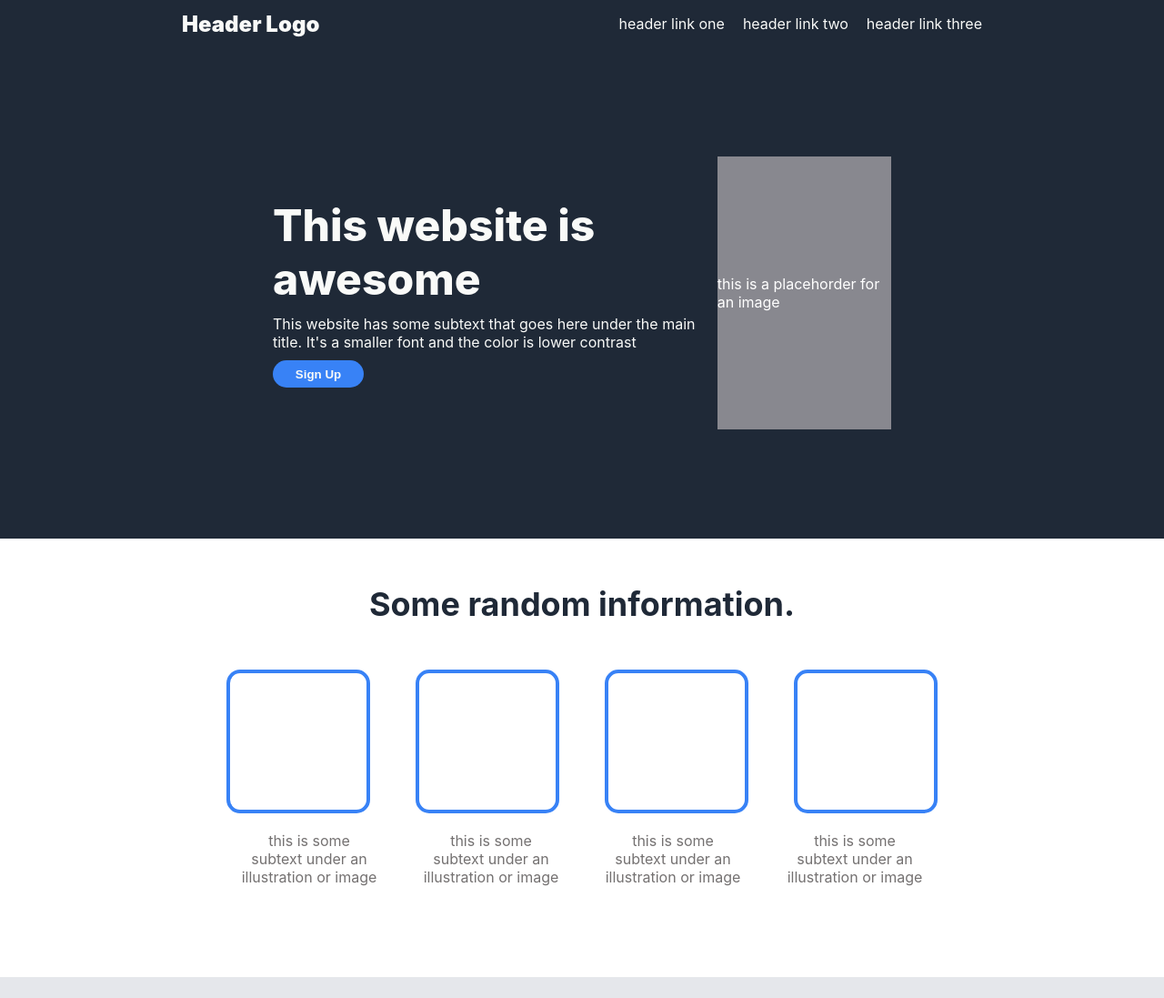
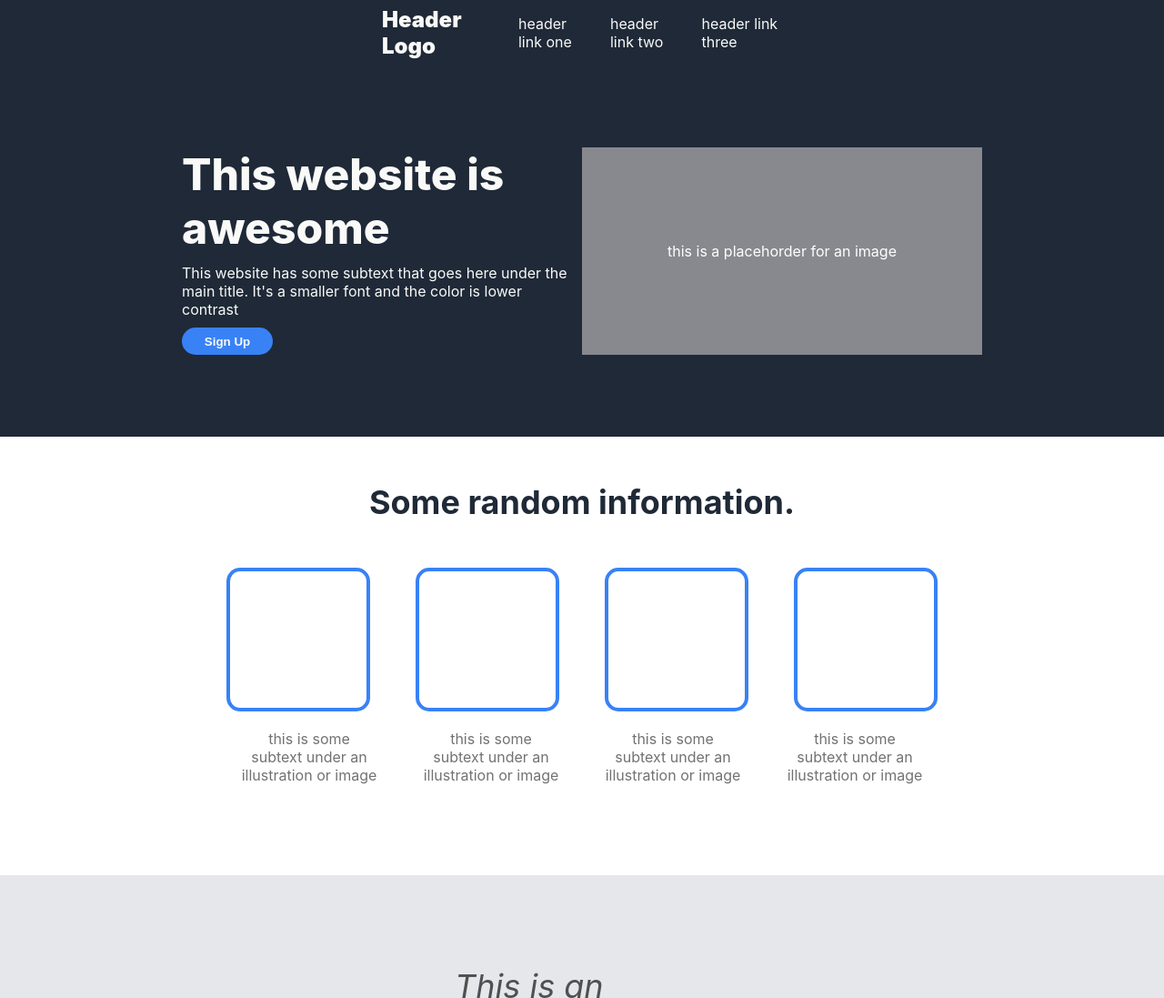
Before and after one commit to arrowoodmd/landing-page, a plain HTML site: page index.html in a window 1280 px wide. Shown: the top 1097 px of the page at 91% size. Drawn offline with Linux system fonts and the light colour scheme.

Commit message:
modified index.html & styles.css

```diff
--- a/index.html
+++ b/index.html
@@ -17,14 +17,14 @@
             </ul>
         </div>
         <div class="hero">
-            <div class="sub-container">
-                <div class="main-title">This website is awesome</div>
+            <div class="left-container">
+                <div class="title">This website is awesome</div>
                 <div class="text">This website has some subtext that goes here under the main title. It's a smaller font and the color is lower contrast</div>
                 <div class="buttons">
                     <button>Sign Up</button>
                 </div>
             </div>
-            <div class="image">this is a placehorder for an image</div>
+            <div class="placeholder">this is a placehorder for an image</div>
         </div>
         <div class="container">
             <div class="info-container">
--- a/styles.css
+++ b/styles.css
@@ -14,7 +14,7 @@ body {
     color: #F9FAF8;
     justify-content: space-between;
     align-items: center;
-    padding: 0px 200px;
+    padding: 0px 420px;
 }
 
 .header {
@@ -36,19 +36,21 @@ a {
 
 .hero {
     background: #1F2937;
-    padding: 120px 300px;
     display: flex;
-    height: 300px;
-}
-
-.sub-container {
-    color: #F9FAF8;
-    display: flex;
-    flex-direction: column;
+    padding: 90px 200px;
     justify-content: center;
 }
 
-.main-title {
+.left-container {
+    display: flex;
+    flex-direction: column;
+    color: #F9FAF8;
+    width: 500px;
+    height: auto;
+    justify-content: center;
+}
+
+.title {
     font-size: 48px;
     font-weight: 800;
 }
@@ -68,13 +70,13 @@ button {
 }
 
 
-.image  {
+.placeholder  {
     background-color: rgb(136, 136, 143);
     color: white;
     display: flex;
+    justify-content: center;
     align-items: center;
-    width: 50%;
-    justify-content: center;
+    width: 500px;
 }
 
 .container2 {
```
